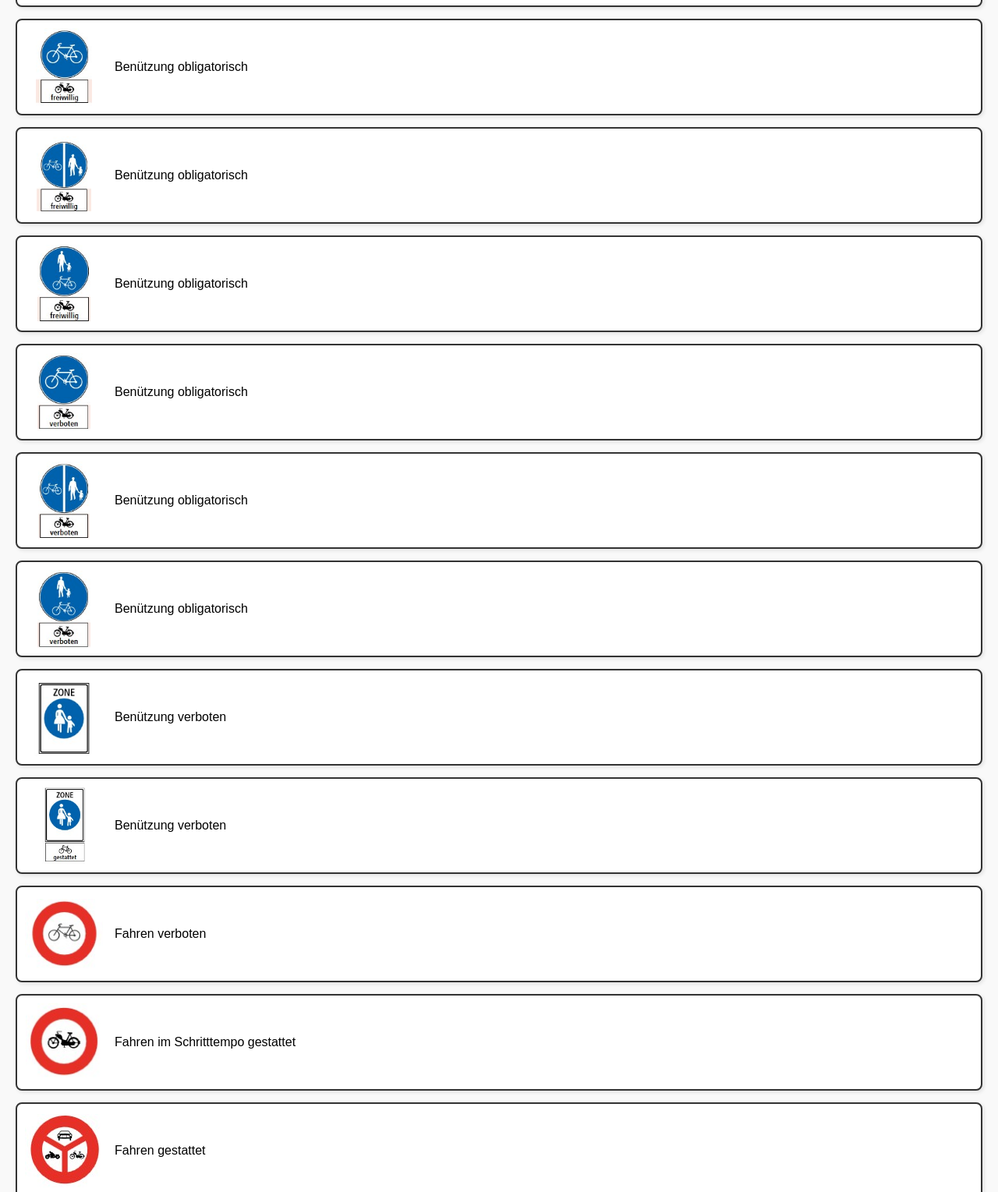
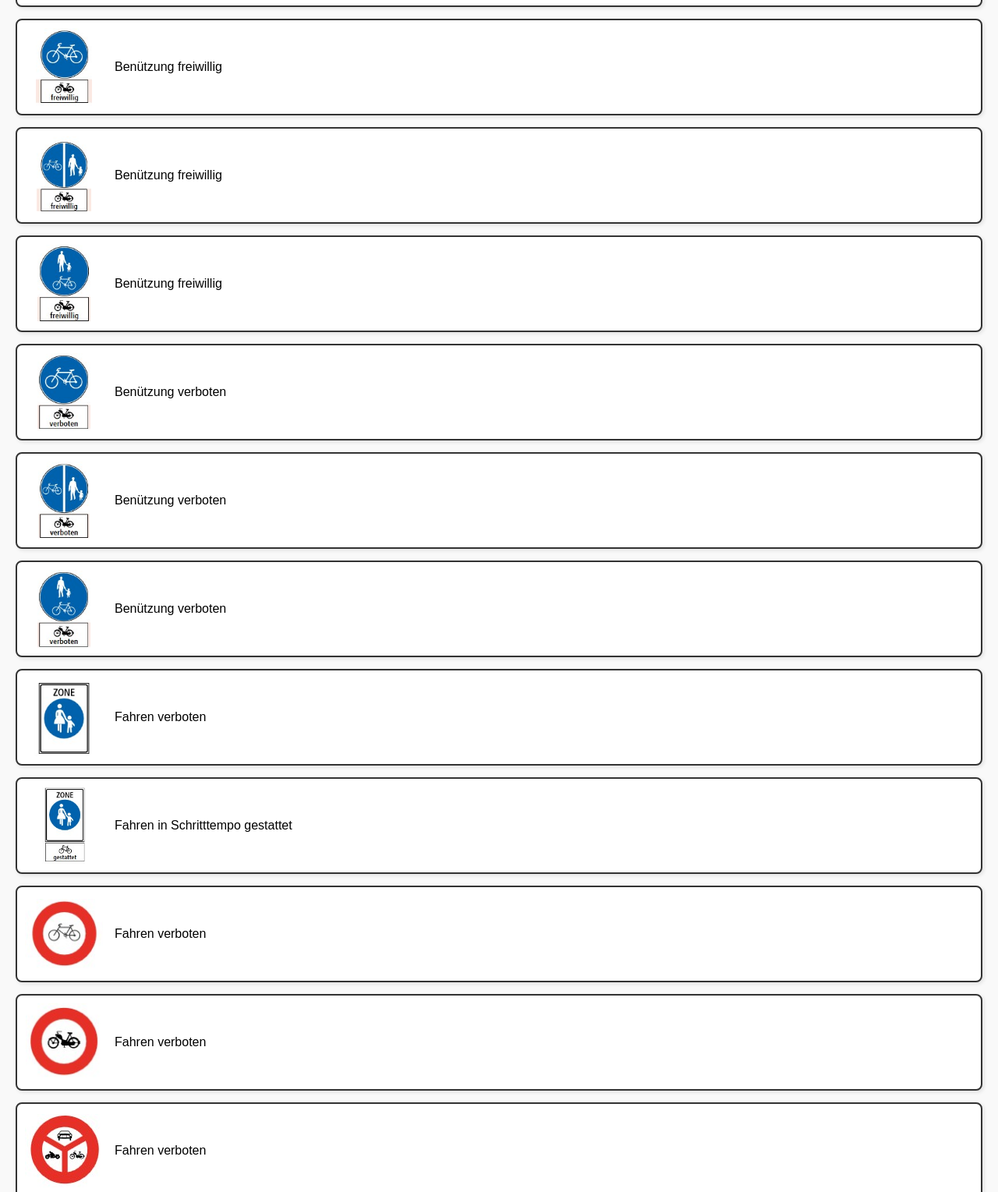
Before and after one commit to Akidog2014/Trendfahrzeuge, a plain HTML site: page signalmofa30.html in a window 1280 px wide. Shown: the part 890-2419 px from the top of the page at 78% size. Drawn offline with Linux system fonts and the light colour scheme.

Commit message:
Update signalmofa30.html

```diff
--- a/signalmofa30.html
+++ b/signalmofa30.html
@@ -78,7 +78,7 @@
 
     <div class="zeichen-container">
         <img src="3.jpg" alt="Benützung verboten">
-        <div class="text">Benützung gestattet</div>
+        <div class="text">Benützung verboten</div>
     </div>
 
     <div class="zeichen-container">
@@ -98,42 +98,42 @@
 
     <div class="zeichen-container">
         <img src="5a.jpg" alt="Benützung freiwillig">
-        <div class="text">Benützung obligatorisch</div>
+        <div class="text">Benützung freiwillig</div>
     </div>
 
     <div class="zeichen-container">
         <img src="5b.jpg" alt="Benützung freiwillig">
-        <div class="text">Benützung obligatorisch</div>
+        <div class="text">Benützung freiwillig</div>
     </div>
 
     <div class="zeichen-container">
         <img src="5c.jpg" alt="Benützung freiwillig">
-        <div class="text">Benützung obligatorisch</div>
+        <div class="text">Benützung freiwillig</div>
     </div>
 
     <div class="zeichen-container">
         <img src="6a.jpg" alt="Benützung verboten">
-        <div class="text">Benützung obligatorisch</div>
+        <div class="text">Benützung verboten</div>
     </div>
 
     <div class="zeichen-container">
         <img src="6b.jpg" alt="Benützung verboten">
-        <div class="text">Benützung obligatorisch</div>
+        <div class="text">Benützung verboten</div>
     </div>
 
     <div class="zeichen-container">
         <img src="6c.jpg" alt="Benützung verboten">
-        <div class="text">Benützung obligatorisch</div>
+        <div class="text">Benützung verboten</div>
     </div>
 
     <div class="zeichen-container">
         <img src="7.jpg" alt="Fahren verboten">
-        <div class="text">Benützung verboten</div>
+        <div class="text">Fahren verboten</div>
     </div>
 
     <div class="zeichen-container">
         <img src="8.jpg" alt="Fahren im Schritttempo gestattet">
-        <div class="text">Benützung verboten</div>
+        <div class="text">Fahren in Schritttempo gestattet</div>
     </div>
 
     <div class="zeichen-container">
@@ -143,17 +143,17 @@
 
     <div class="zeichen-container">
         <img src="10.jpg" alt="Fahren verboten">
-        <div class="text">Fahren im Schritttempo gestattet</div>
+        <div class="text">Fahren verboten</div>
     </div>
 
     <div class="zeichen-container">
         <img src="11.jpg" alt="Fahren verboten">
-        <div class="text">Fahren gestattet</div>
+        <div class="text">Fahren verboten</div>
     </div>
 
     <div class="zeichen-container">
         <img src="12.jpg" alt="Fahren verboten">
-        <div class="text">Fahren gestattet</div>
+        <div class="text">Fahren verboten</div>
     </div>
 
     <div class="zeichen-container">
```
